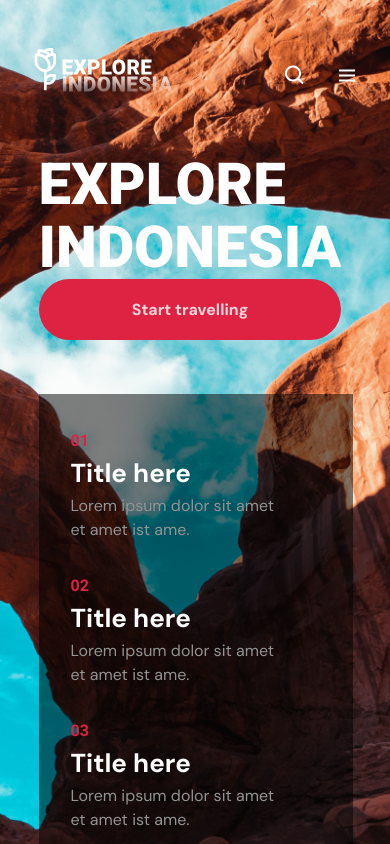
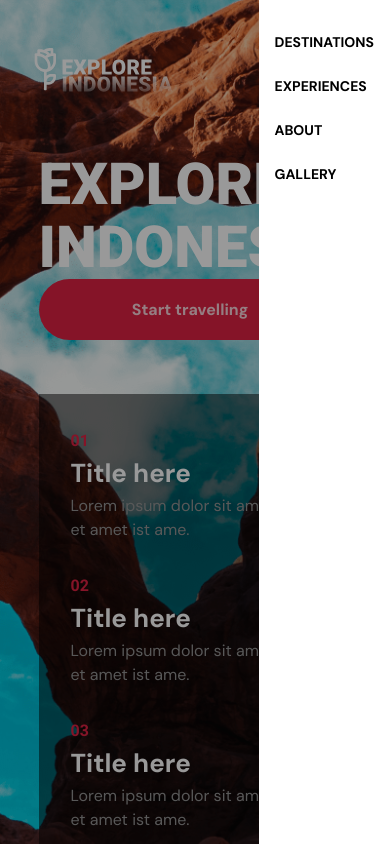
Before and after one commit to lovin4ik/gt-explore-indonesia, a website: page index.html in a window 390 px wide. Both pictures are taken after a click on the button 347 px from the left and 78 px from the top of the page. Shown: the top 844 px of the page. Drawn offline with nearby package versions, Linux system fonts and the light colour scheme.

Commit message:
add modal

```diff
--- a/css/global.css
+++ b/css/global.css
@@ -47,3 +47,13 @@ address {
 .swiper-pagination-bullet-active {
 	@apply bg-main-red w-[50px] rounded-[60px] transition;
 }
+.backdrop {
+	@apply fixed top-0 left-0 z-50 h-full w-full items-center justify-end bg-black/40 duration-300;
+	transition-property: display;
+}
+.burger {
+	@apply bg-white h-full px-4 pt-8 relative;
+}
+.burger__nemu__item {
+	@apply uppercase font-bold duration-300 text-black text-sm transition-colors hover:text-main-red;
+}
--- a/index.html
+++ b/index.html
@@ -13,12 +13,14 @@
 			rel="stylesheet"
 			href="https://cdn.jsdelivr.net/npm/swiper@11/swiper-bundle.min.css"
 		/>
+		<link rel="shortcut icon" href="./images/logo.svg" type="image/x-icon" />
 		<script
 			src="https://cdn.jsdelivr.net/npm/swiper@11/swiper-bundle.min.js"
 			defer
 		></script>
 		<link rel="stylesheet" href="./css/style.css" />
 		<script type="module" src="./js/swiper.js" defer></script>
+		<script type="module" src="./js/burger.js" defer></script>
 	</head>
 	<body>
 		<header
@@ -33,7 +35,7 @@
 						<li class="header__nemu__item"><a href="#">destinations</a></li>
 						<li class="header__nemu__item"><a href="#">experiences</a></li>
 						<li class="header__nemu__item"><a href="#">about</a></li>
-						<li class="header__nemu__item"><a href="#">gallery</a></li>
+						<li class="header__nemu__item"><a href="#gallery">gallery</a></li>
 					</ul>
 				</nav>
 				<div class="flex gap-7">
@@ -43,7 +45,8 @@
 						<i class="bx bx-search"></i>
 					</button>
 					<button
-						class="text-white text-2xl transition-colors hover:text-white/65 duration-300"
+						class="text-white text-2xl transition-colors hover:text-white/65 duration-300 md:hidden"
+						id="btnBurgerOpen"
 					>
 						<i class="bx bx-menu"></i>
 					</button>
@@ -392,6 +395,7 @@
 			<section>
 				<div
 					class="container mx-auto flex flex-col items-center justify-center"
+					id="gallery"
 				>
 					<h2
 						class="mt-8 2xl:mt-44 text-main-blue font-bold text-[40px] leading-[46px] 2xl:text-6xl 2xl:leading-[90px] text-center mb-5 2xl:mb-10"
@@ -575,7 +579,7 @@
 					</ul>
 				</div>
 			</section>
-			<section class="bg-[#DCE8F2]">
+			<section class="bg-[#DCE8F2]" id="experiences">
 				<div
 					class="container mx-auto 2xl:pl-[386px] 2xl:pr-[372px] pt-7 3xl:pt-28 3xl:pb-28 pb-[73px]"
 				>
@@ -721,7 +725,7 @@
 				</div>
 			</section>
 		</main>
-		<footer class="bg-main-blue relative">
+		<footer class="bg-main-blue relative" id="footer">
 			<div
 				class="container mx-auto flex justify-center items-center flex-col xl:flex-row xl:justify-between xl:items-center"
 			>
@@ -782,5 +786,17 @@
 				</address>
 			</div>
 		</footer>
+		<div class="backdrop hidden">
+			<div class="burger">
+				<nav>
+					<ul class="flex flex-col gap-6">
+						<li class="burger__nemu__item"><a href="#">destinations</a></li>
+						<li class="burger__nemu__item"><a href="#">experiences</a></li>
+						<li class="burger__nemu__item"><a href="#">about</a></li>
+						<li class="burger__nemu__item"><a href="#gallery">gallery</a></li>
+					</ul>
+				</nav>
+			</div>
+		</div>
 	</body>
 </html>
--- /dev/null
+++ b/js/burger.js
@@ -0,0 +1,17 @@
+const btnOpen = document.getElementById('btnBurgerOpen')
+const backdrop = document.querySelector('.backdrop')
+const burgerMenu = document.querySelector('.burger')
+
+const toggleMenu = () => {
+	backdrop.classList.toggle('hidden')
+	backdrop.classList.toggle('flex')
+}
+
+btnOpen.addEventListener('click', toggleMenu)
+backdrop.addEventListener('click', () => {
+	backdrop.classList.add('hidden')
+	backdrop.classList.remove('flex')
+})
+burgerMenu.addEventListener('click', e => {
+	e.stopPropagation()
+})
```
Also changed, not shown: css/style.css.
